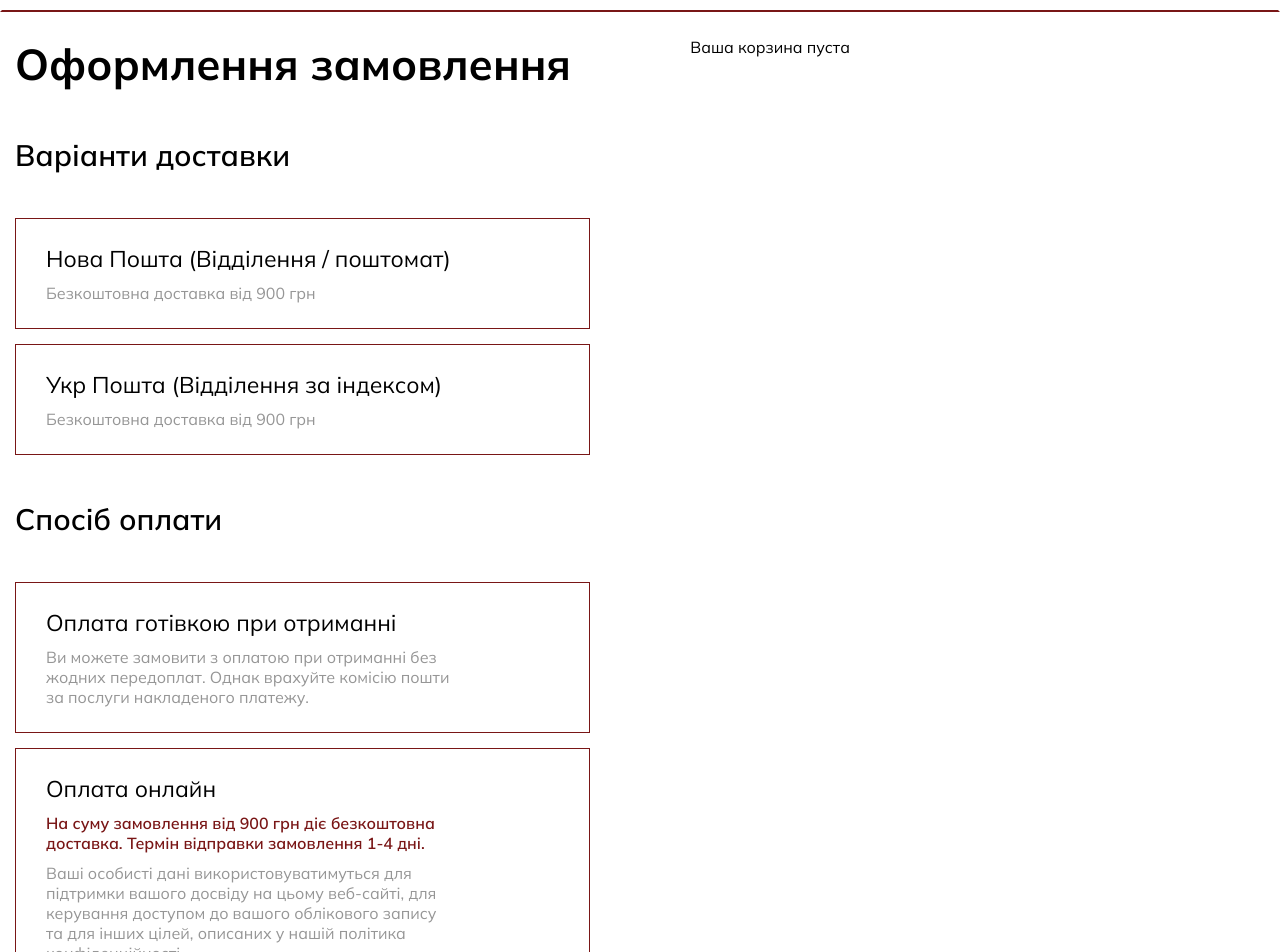
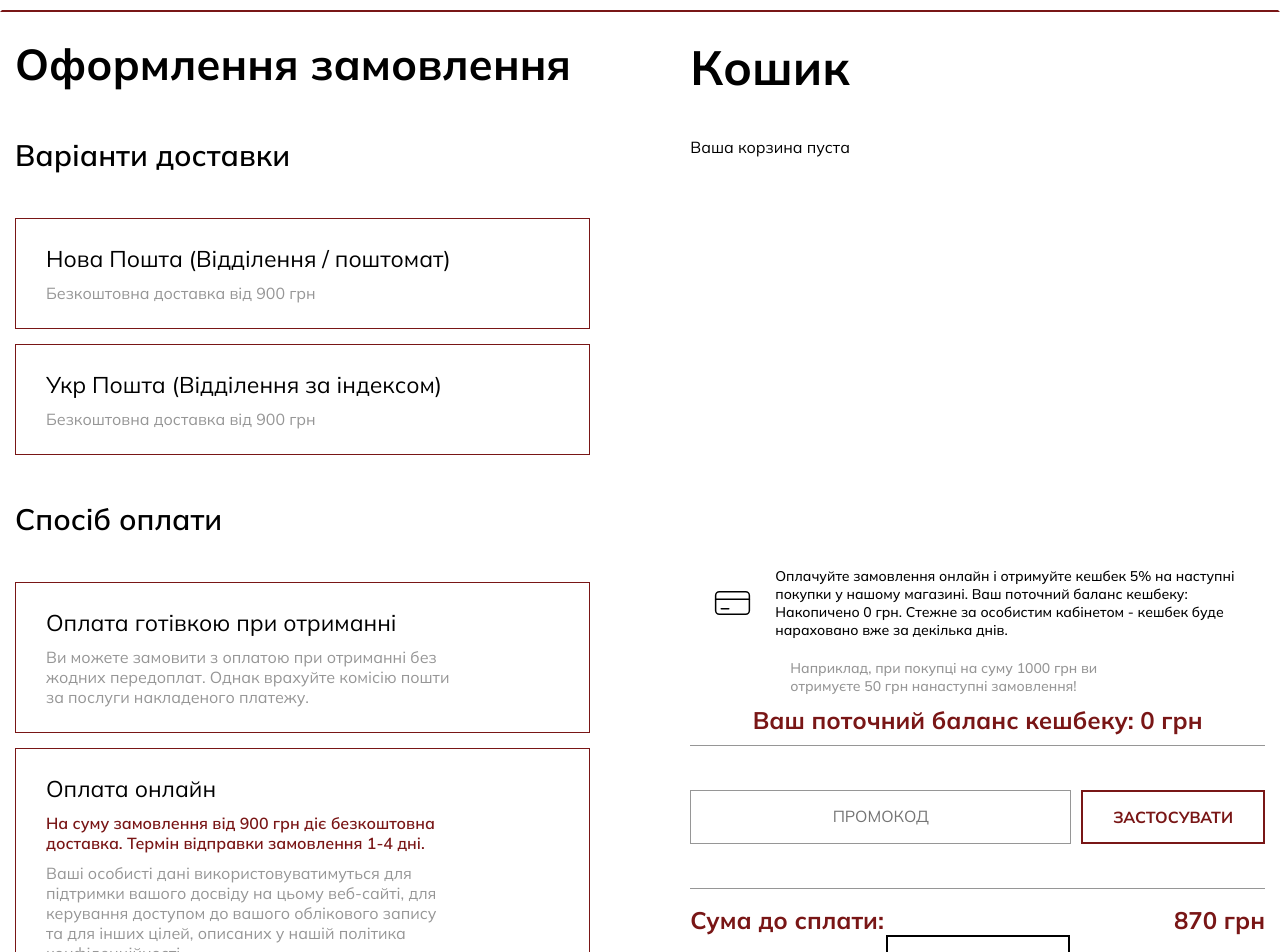
Before and after one commit to evgeniy5002/AuraParfums, a React (Create React App) app in the folder aura-parfums/: page /cart in a window 1280 px wide. Shown: the part 260-1212 px from the top of the page. Built offline with nearby package versions, Linux system fonts and the light colour scheme.

Commit message:
cart items block

```diff
--- a/aura-parfums/src/Components/Cart/Cart.jsx
+++ b/aura-parfums/src/Components/Cart/Cart.jsx
@@ -84,6 +84,9 @@ const Cart = ({ products }) => {
           </div>
         </div>
         <div className={styles["cart"]}>
+
+          <h1>Кошик</h1>
+          <div className={styles["cart-items"]}>
             {
               cartItems.length > 0 ? (
                 cartItems.map((item, index) => (
@@ -108,7 +111,7 @@ const Cart = ({ products }) => {
                           </div>
                         </div>
 
-                      <div>
+                        <div className={styles["price-block"]}>
                           <span className={styles["cart-price"]}>{item.size.price}</span>
                         </div>
                       </div>
@@ -120,6 +123,44 @@ const Cart = ({ products }) => {
               )
             }
           </div>
+
+          <div>
+            <div className={styles['cashback-info']}>
+              <div>
+                <img src="/Images/creditcard.svg" alt="" />
+                <p>
+                  Оплачуйте замовлення онлайн і отримуйте кешбек 5% на наступні покупки у нашому магазині. Ваш поточний баланс кешбеку: Накопичено 0 грн. Стежне за особистим кабінетом - кешбек буде нараховано вже за декілька днів.
+                </p>
+              </div>
+
+              <p className={styles["example"]}>
+                Наприклад, при покупці на суму 1000 грн ви отримуєте
+                50 грн нанаступні замовлення!
+              </p>
+            </div>
+
+            <div className={styles["cashback-balance"]}>
+              <span >
+                Ваш поточний баланс кешбеку: 0 грн
+              </span>
+            </div>
+
+
+            <div className={styles["btns"]}>
+              <input className={styles["promocode"]} type="text" placeholder="ПРОМОКОД" />
+              <button className={styles["apply-btn"]}>ЗАСТОСУВАТИ</button>
+            </div>
+
+            <div className={styles["payment-info"]}>
+              <span>Сума до сплати:</span>
+              <span>870 грн</span>
+            </div>
+
+            <div style={{ display: "flex", justifyContent: "center" }}>
+              <button className={styles["to-catalog-btn"]}>До каталогу</button>
+            </div>
+          </div>
+        </div>
       </div>
     </main >
   );
--- a/aura-parfums/src/Components/Cart/Cart.module.scss
+++ b/aura-parfums/src/Components/Cart/Cart.module.scss
@@ -2,6 +2,7 @@
 
 
 .cart_container {
+    margin-bottom: 75px;
     display: grid;
     grid-template-columns: repeat(2, 1fr);
     margin-top: 25px;
@@ -21,6 +22,22 @@
     .cart {
         display: flex;
         flex-direction: column;
+
+        .cart-items {
+            margin: 20px 0px;
+            display: flex;
+            flex-direction: column;
+            gap: 24px;
+            height: 400px;
+            overflow: scroll;
+        }
+
+
+        h1 {
+            font-size: 48px;
+            font-weight: 700;
+            margin-bottom: 20px;
+        }
 
         .cart-item {
             display: flex;
@@ -70,6 +87,16 @@
                             }
                         }
                     }
+
+                    .price-block {
+                        display: flex;
+                        align-items: center;
+                    }
+                }
+
+                .cart-size {
+                    text-align: center;
+                    width: 60px;
                 }
 
                 .cart-name {
@@ -89,6 +116,80 @@
                     color: $red;
                 }
             }
+        }
+
+        .to-catalog-btn {
+            padding: 15px 30px;
+            font-family: Mulish;
+            font-size: 20px;
+            font-weight: 400;
+            border: 2px solid black;
+        }
+
+        .cashback-info {
+            font-size: 14px;
+            font-weight: 500;
+
+            :nth-child(1) {
+                display: flex;
+                gap: 10px;
+                padding: 10px;
+            }
+        }
+
+        .example {
+            font-size: 14px;
+            font-weight: 500;
+            margin: 10px 100px;
+            color: #969696;
+        }
+
+        .cashback-balance {
+            text-align: center;
+            margin-bottom: 10px;
+
+            span {
+                color: $red;
+                font-size: 24px;
+                font-weight: 700;
+            }
+        }
+
+        .btns {
+            display: flex;
+            gap: 10px;
+            padding: 44px 0px;
+            border-top: 1.5px solid #969696;
+            border-bottom: 1.5px solid #969696;
+        }
+
+        .promocode {
+            flex: 1 1 50%;
+            padding: 15px 30px;
+            border: 1.5px solid #969696;
+            text-align: center;
+        }
+
+        .payment-info {
+            display: flex;
+            justify-content: space-between;
+            font-size: 24px;
+            font-weight: 700;
+            color: $red;
+            margin-top: 16px;
+        }
+
+        .promocode::placeholder {
+            font-size: 16px;
+            font-weight: 400;
+        }
+
+        .apply-btn {
+            padding: 15px 30px 15px 30px;
+            border: 2px solid $red;
+            color: $red;
+            font-size: 16px;
+            font-weight: 700;
         }
     }
 
--- a/aura-parfums/src/Components/UserPage/UserPageMenu/UserPageMenu.module.scss
+++ b/aura-parfums/src/Components/UserPage/UserPageMenu/UserPageMenu.module.scss
@@ -1,6 +1,7 @@
 @import '../../../variables.scss';
 
 .user-page-menu {
+    width: 100%;
     border-bottom: 1.5px solid $red;
 
     .nav-container {
```
Also changed, not shown: aura-parfums/public/Images/creditcard.svg (added). Lines whose indentation alone changed are shown as unchanged.
